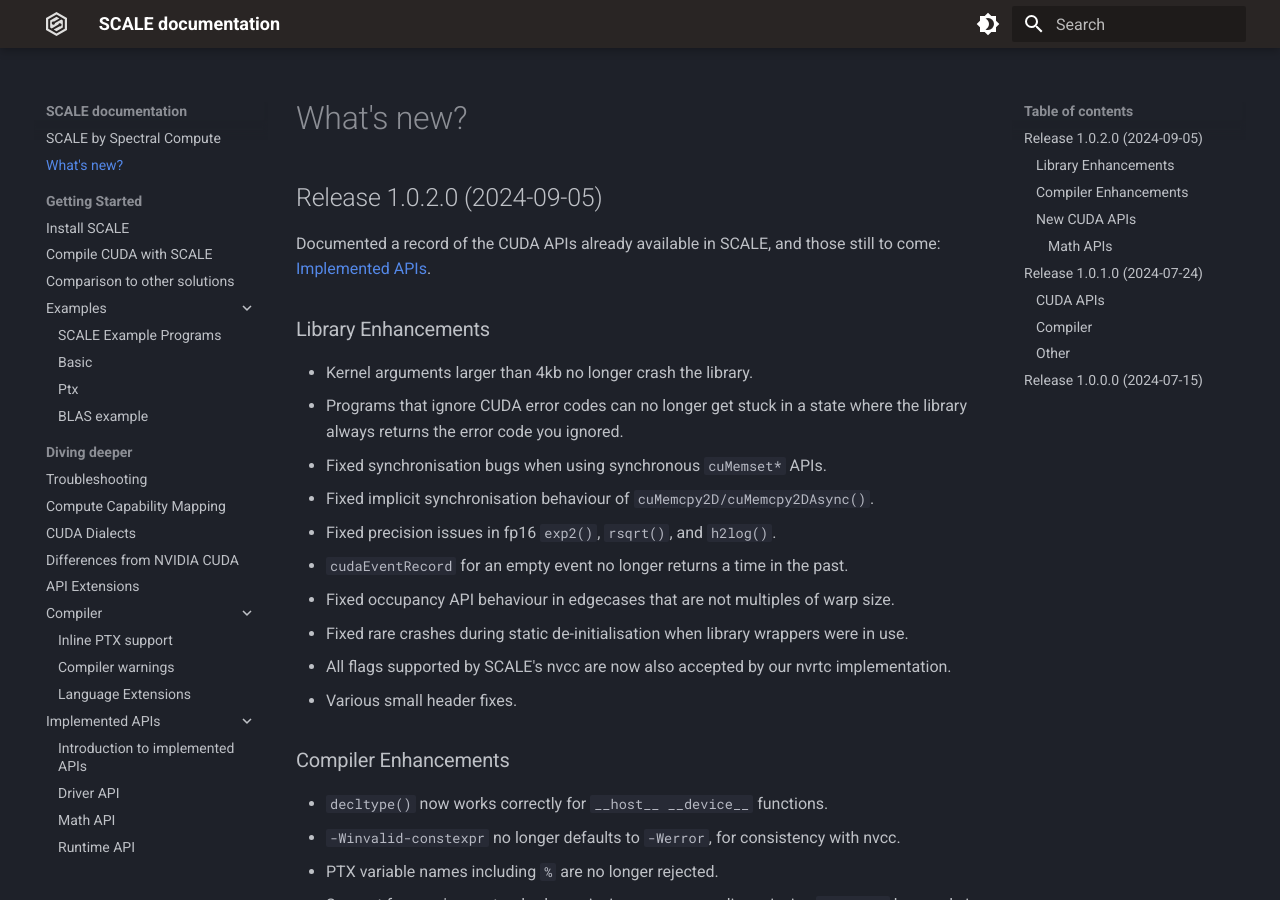
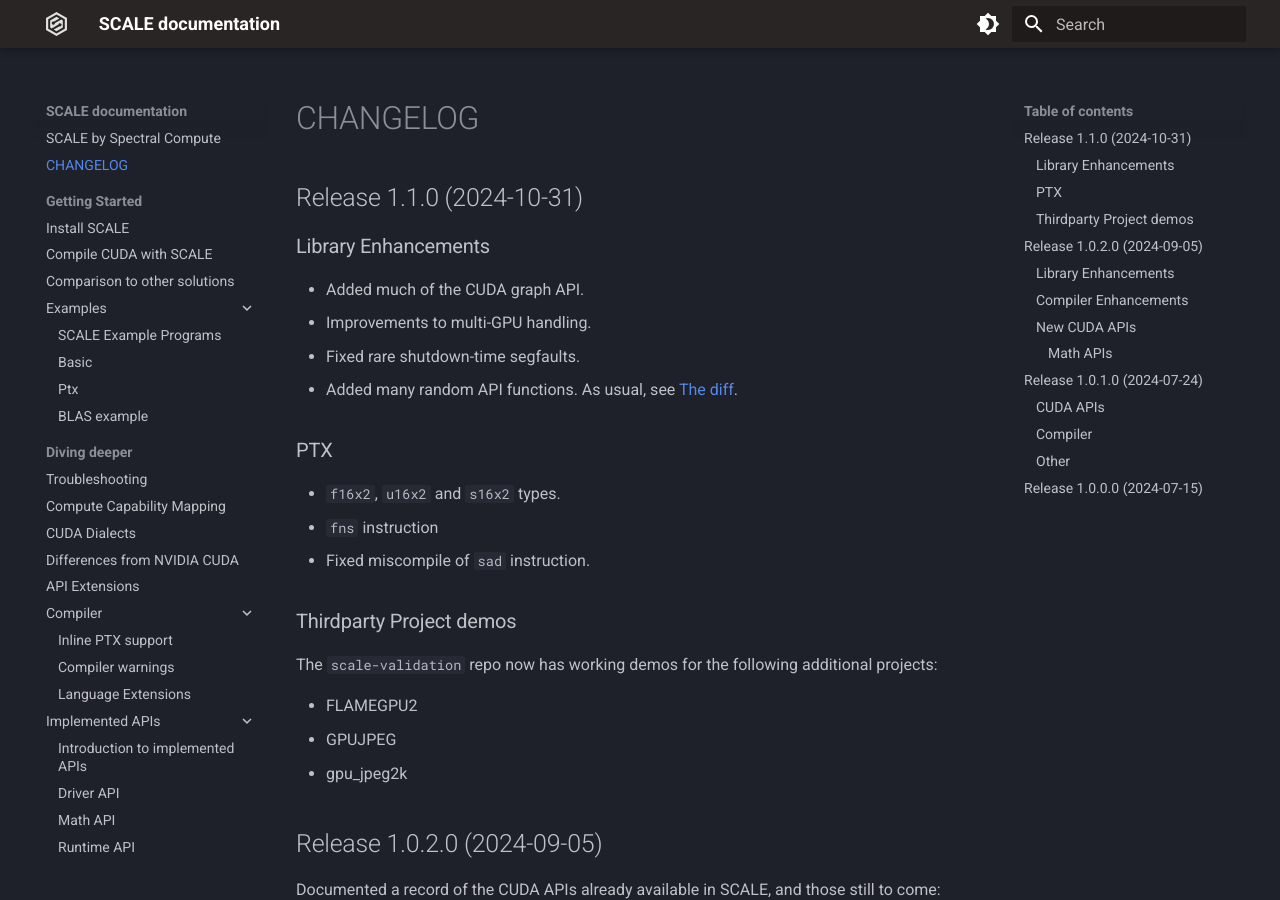
Before and after one commit to spectral-compute/scale-docs, an MkDocs documentation site: the page built from docs/manual/CHANGELOG.md, in a window 1280 px wide and 900 px high. Built offline with MkDocs 1.6.1 and Material for MkDocs 9.7.7, drawn with Linux system fonts in a browser that asks for light colours.

Commit message:
Update changleog

```diff
--- a/docs/manual/CHANGELOG.md
+++ b/docs/manual/CHANGELOG.md
@@ -1,4 +1,26 @@
-# What's new?
+## Release 1.1.0 (2024-10-31)
+
+### Library Enhancements
+
+- Added much of the CUDA graph API.
+- Improvements to multi-GPU handling.
+- Fixed rare shutdown-time segfaults.
+- Added many random API functions. As usual, see [The diff](./apis.md).
+
+### PTX
+
+- `f16x2`, `u16x2` and `s16x2` types.
+- `fns` instruction
+- Fixed miscompile of `sad` instruction.
+
+### Thirdparty Project demos
+
+The `scale-validation` repo now has working demos for the following
+additional projects:
+
+- FLAMEGPU2
+- GPUJPEG
+- gpu_jpeg2k
 
 ## Release 1.0.2.0 (2024-09-05)
 
```
